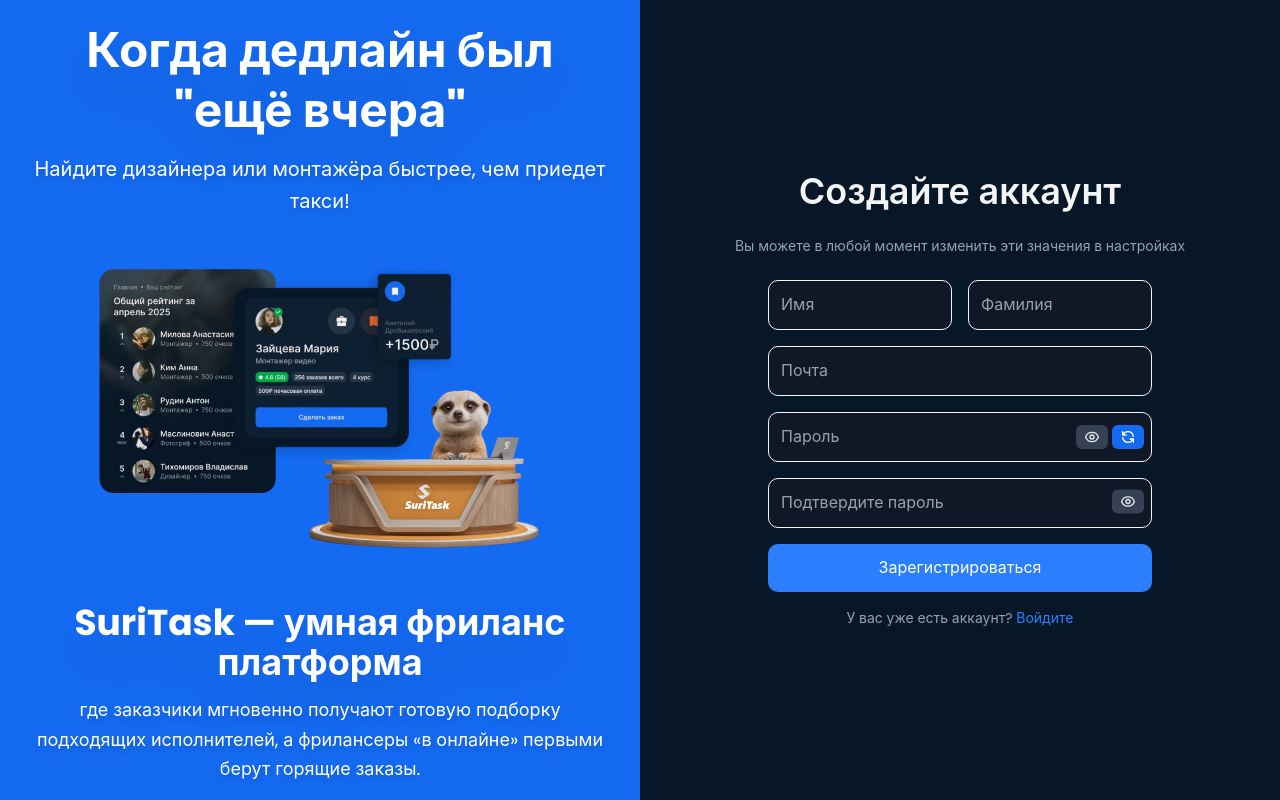
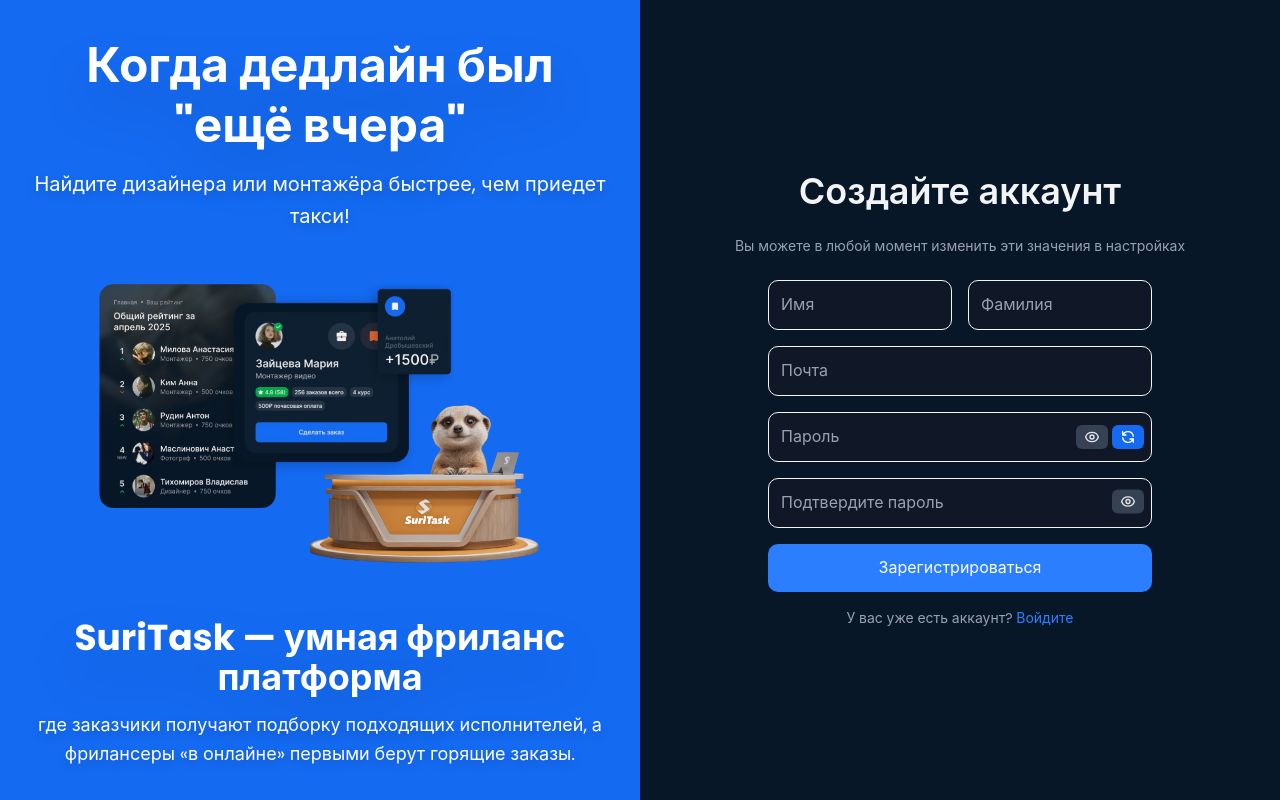
Before and after one commit to Stanislav414/freelance, a Vue app in the folder frontend/: page /register in a window 1280 px wide. Built offline with nearby package versions, Linux system fonts and the light colour scheme; no server answers.

Commit message:
изменения register  от 02.09.2025

```diff
--- a/frontend/src/views/Register.vue
+++ b/frontend/src/views/Register.vue
@@ -26,7 +26,7 @@
           SuriTask — умная фриланс платформа
         </h2>
         <p class="text-xs md:text-sm lg:text-lg leading-relaxed text-white drop-shadow-lg max-w-xs md:max-w-sm lg:max-w-xl mx-auto">
-          где заказчики мгновенно получают готовую подборку подходящих исполнителей, а фрилансеры «в онлайне» первыми берут горящие заказы.
+          где заказчики получают подборку подходящих исполнителей, а фрилансеры «в онлайне» первыми берут горящие заказы.
         </p>
       </div>
     </div>
```
